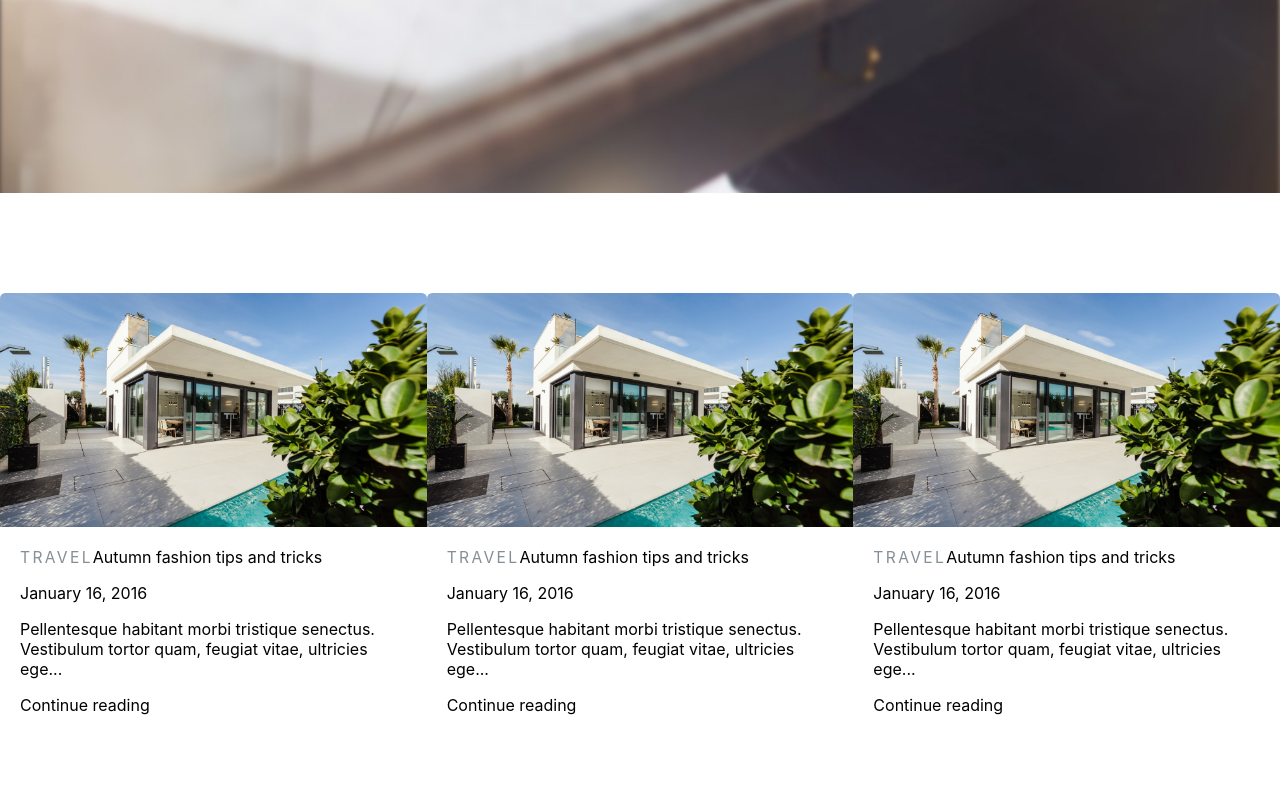
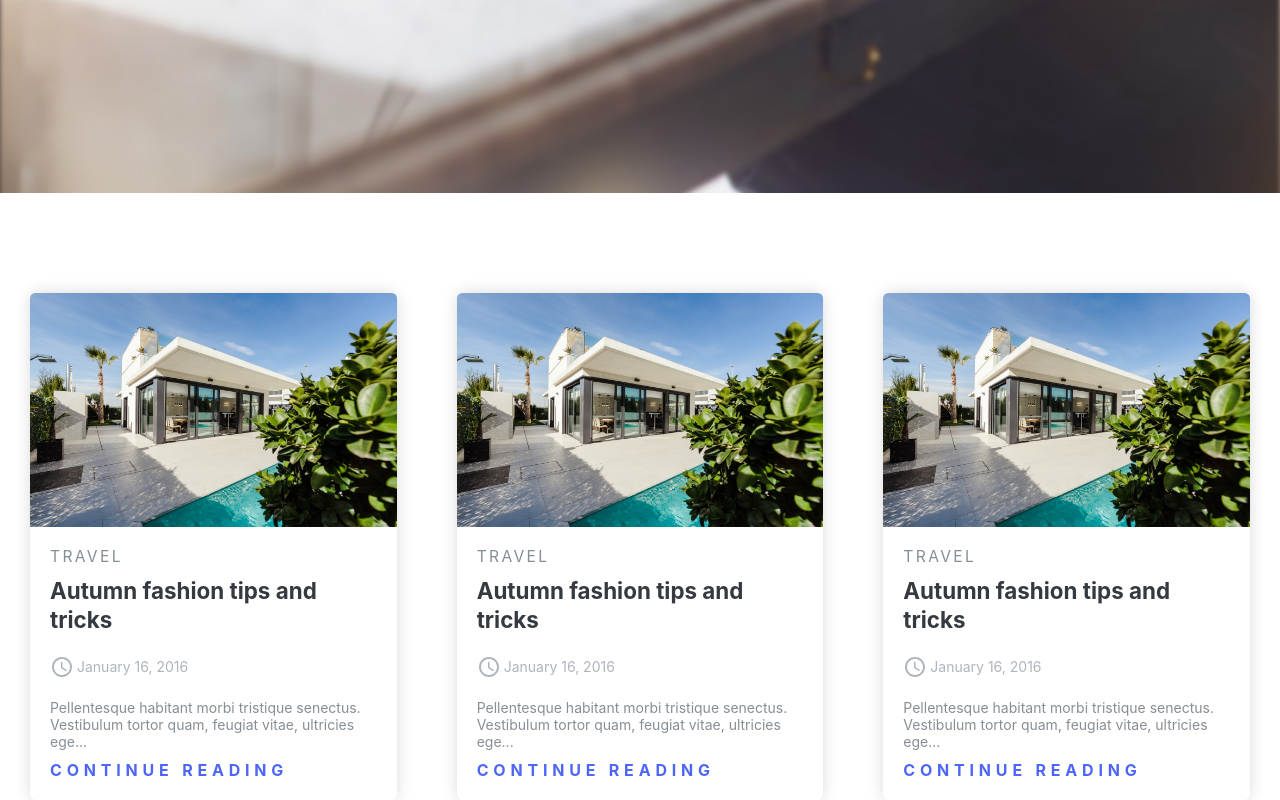
Before and after one commit to metju312/Portfolio, a React (Create React App) app: page / in a window 1280 px wide. Shown: the part 607-1407 px from the top of the page. Before the commit the page ends 1342 px from the top, so only its background shows below. Built offline with nearby package versions, Linux system fonts and the light colour scheme; a web font is replaced by a local one.

Commit message:
Poprawa ostylowania kart

```diff
--- a/src/App.tsx
+++ b/src/App.tsx
@@ -2,9 +2,10 @@
 import SimpleLayout from "./SimpleLayout/SimpleLayout";
 
 import { library } from '@fortawesome/fontawesome-svg-core'
-import { faCoffee } from '@fortawesome/free-solid-svg-icons'
+import { faClock } from '@fortawesome/free-solid-svg-icons'
+import './App.css'
 
-library.add(faCoffee);
+library.add(faClock);
 
 const App = () => {
   return (
--- a/src/SimpleLayout/SimpleLayout.tsx
+++ b/src/SimpleLayout/SimpleLayout.tsx
@@ -14,7 +14,7 @@
     },
     workCards: {
       display: 'flex',
-      justifyContent: 'space-evenly',
+      justifyContent: 'center',
       alignItems: 'center',
       marginTop: '100px',
       marginBottom: '100px'
--- a/src/SimpleLayout/WorkCard.tsx
+++ b/src/SimpleLayout/WorkCard.tsx
@@ -1,17 +1,17 @@
 import React from 'react'
 import {createStyles, Theme} from "@material-ui/core";
 import {makeStyles} from "@material-ui/core/styles";
+import QueryBuilderIcon from '@material-ui/icons/QueryBuilder';
 
 const useStyles = makeStyles((theme: Theme) =>
   createStyles({
     root: {
       display: 'grid',
       gridTemplateColumns: '1fr',
-      width: '100%',
+      width: '400px',
       borderRadius: '.4rem',
       boxShadow: '0 0 1rem rgba(0,0,0,.15)',
-      marginRight: 'auto',
-      marginLeft: 'auto'
+      margin: '0 30px'
     },
     img:{
       backgroundImage: `url("assets/images/travel1.jpg")`,
@@ -24,7 +24,10 @@
       borderTopRightRadius: 'calc(.4rem - 1px)'
     },
     content: {
-      padding: '20px'
+      padding: '20px',
+      display: 'grid',
+      gridTemplateColumns: '1fr',
+      rowGap: '10px'
     },
     category: {
       textTransform: 'uppercase',
@@ -39,30 +42,55 @@
       },
     },
     title: {
-
+      color: '#343a40',
+      textDecoration: 'none',
+      fontSize: '1.4rem',
+      fontWeight: 700,
+      lineHeight: 1.3,
+      cursor: 'pointer',
+      '&:hover': {
+        textDecoration: 'underline'
+      }
     },
     date: {
-
+      display: 'flex',
+      alignItems: 'center',
+      color: '#adb5bd',
+      fontSize: '.875rem',
     },
     description: {
-
+      color: '#868e96',
+      fontSize: '.875rem'
     },
     showDetailsLink: {
-
+      color: '#4e66f8',
+      letterSpacing: '.3em',
+      textTransform: 'uppercase',
+      fontWeight: 700,
+      cursor: 'pointer',
+      '&:hover': {
+        textDecoration: 'underline'
+      }
+    },
+    dateLabel: {
+      marginLeft: '3px'
     }
   })
 );
 
 const WorkCard = () => {
   const classes = useStyles();
-  return <div className={classes.root + "content-width"}>
+  return <div className={classes.root}>
     <div className={classes.img}></div>
     <div className={classes.content}>
-      <a className={classes.category}>Travel</a>
-      <a className={classes.title}>Autumn fashion tips and tricks</a>
-      <p className={classes.date}>January 16, 2016</p>
-      <p className={classes.description}>Pellentesque habitant morbi tristique senectus. Vestibulum tortor quam, feugiat vitae, ultricies ege...</p>
-      <a className={classes.showDetailsLink}>Continue reading</a>
+      <div className={classes.category}>Travel</div>
+      <div className={classes.title}>Autumn fashion tips and tricks</div>
+      <div className={classes.date}>
+        <QueryBuilderIcon />
+        <p className={classes.dateLabel}>January 16, 2016</p>
+      </div>
+      <div className={classes.description}>Pellentesque habitant morbi tristique senectus. Vestibulum tortor quam, feugiat vitae, ultricies ege...</div>
+      <div className={classes.showDetailsLink}>Continue reading</div>
     </div>
   </div>
 };
```
